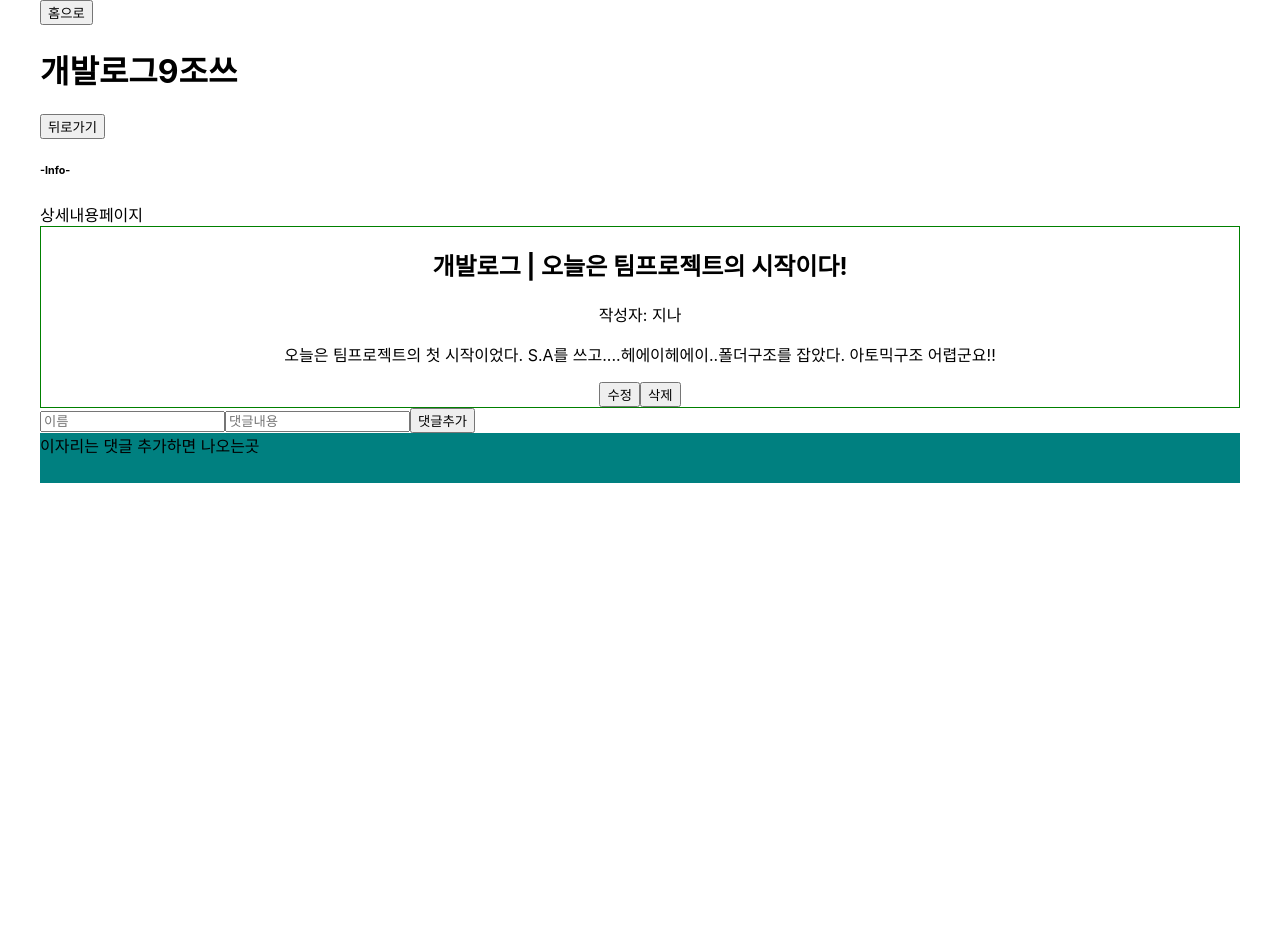
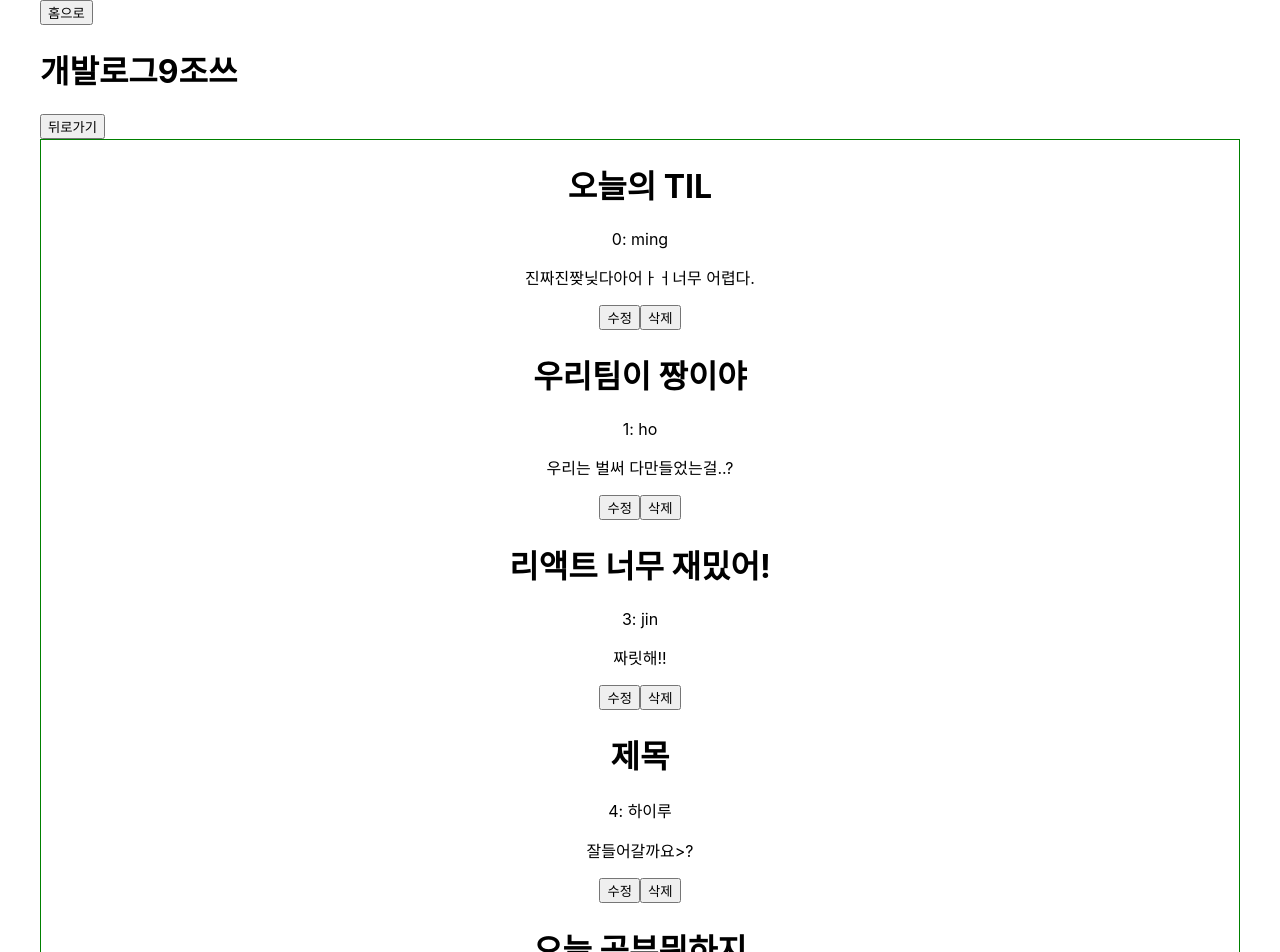
Before and after one commit to mingdolacucudas/gaebalLog, a React (Create React App) app: page /detail in a window 1280 px wide. Shown: the top 952 px of the page. Before the commit the page ends 800 px from the top, so only its background shows below. Built offline with nearby package versions, Linux system fonts and the light colour scheme; data requests are answered from the project's data file.

Commit message:
디테일페이지 조회기능 추가

```diff
--- /dev/null
+++ b/db.json
@@ -0,0 +1,39 @@
+{
+  "gaeballog": [
+    {
+      "id": 0,
+      "nickname": "ming",
+      "title": "오늘의 TIL",
+      "body": "진짜진짲닞다아어ㅏㅓ너무 어렵다.",
+      "img": "이미지..."
+    },
+    {
+      "id": 1,
+      "nickname": "ho",
+      "title": "우리팀이 짱이야",
+      "body": "우리는 벌써 다만들었는걸..?",
+      "img": "이미지..."
+    },
+    {
+      "id": 3,
+      "nickname": "jin",
+      "title": "리액트 너무 재밌어!",
+      "body": "짜릿해!!",
+      "img": "이미지..."
+    },
+    {
+      "id": 4,
+      "nickname": "하이루",
+      "title": "제목",
+      "body": "잘들어갈까요>?",
+      "img": "C:\\fakepath\\KakaoTalk_Photo_2022-08-04-10-49-11.png"
+    },
+    {
+      "id": 5,
+      "nickname": "안녕하세요",
+      "title": "오늘 공부뭐하지",
+      "body": "ㅇㅇㄹㅇㄹ\nㅇㄹㅇㄹㅇㄹ\nㅇㄹㅇㄹ",
+      "img": "C:\\fakepath\\KakaoTalk_Photo_2022-08-04-10-49-36.png"
+    }
+  ]
+}
--- a/package.json
+++ b/package.json
@@ -6,6 +6,8 @@
     "@testing-library/jest-dom": "^5.16.5",
     "@testing-library/react": "^13.3.0",
     "@testing-library/user-event": "^13.5.0",
+    "axios": "^0.27.2",
+    "json-server": "^0.17.0",
     "react": "^18.2.0",
     "react-dom": "^18.2.0",
     "react-router-dom": "^6.3.0",
--- a/src/components/pages/DetailPage.js
+++ b/src/components/pages/DetailPage.js
@@ -1,30 +1,52 @@
-import React from "react";
+import React, { useEffect, useState } from "react";
 import styled from "styled-components";
+
+import axios from "axios"; //axios 임포트(서버의 데이터를 조회할 때 사용)
+import { useParams } from "react-router-dom";
+import Layout from "../templates/Layout";
+import Header from "../templates/Header";
 import Comment from "../../UI/molecules/Comment";
 
-import Layout from "../templates/Layout";
-import Header from "../templates/Header";
+const DetailPage = () => {
+  const param = useParams();
+  console.log("pram의값", param);
+  const [log, setLog] = useState(null); //json server의 값을 불러오기 위해 useState선언
 
-// 상세페이지 - 진하
-const DetailPage = () => {
+  // axios를 통해 get요청을 하는 함수를 생성
+  // 비동기 처리를 해야하므로 asynce/await구문을 통해서 처리
+  const fetchGaebalLogs = async () => {
+    const { data } = await axios.get("http://localhost:3001/gaeballog");
+    setLog(data); //서버로부터 fetching한 데이터를 useState의 state로 설정
+  };
+
+  // 생성한 함수를 컴포넌트가 mount됐을 때 실행하기 위해 useEffect사용
+  useEffect(() => {
+    fetchGaebalLogs();
+  }, []);
+
+  console.log(log); //data fetching이 잘 되었는지 콘솔을 통해서 확인한다
+
+  const onEditGaebalLog = () => {};
+  const onDeleteGaebalLog = () => {};
+
   return (
     <Layout>
       <Header />
+      <StArticle>
+        {log?.map((log) => (
+          <div key={log.id}>
+            <h1>{log.title}</h1>
+            <p>
+              {log.id}: {log.nickname}
+            </p>
+            <p>{log.body}</p>
+            <button onClick={() => onEditGaebalLog()}>수정</button>
+            <button onClick={() => onDeleteGaebalLog()}>삭제</button>
+          </div>
+        ))}
+      </StArticle>
       <div>
-        <h6>-Info-</h6>
-
-        <div>상세내용페이지</div>
-
-        <StArticle>
-          <h2>개발로그 | 오늘은 팀프로젝트의 시작이다!</h2>
-          <p>작성자: 지나</p>
-          <p>
-            오늘은 팀프로젝트의 첫 시작이었다. S.A를
-            쓰고....헤에이헤에이..폴더구조를 잡았다. 아토믹구조 어렵군요!!
-          </p>
-          <button>수정</button>
-          <button>삭제</button>
-        </StArticle>
+        이 아래부터 댓글영역임
         <Comment />
       </div>
     </Layout>
```
Also changed, not shown: 1 other file (tests, documents, lock files or other folders).
